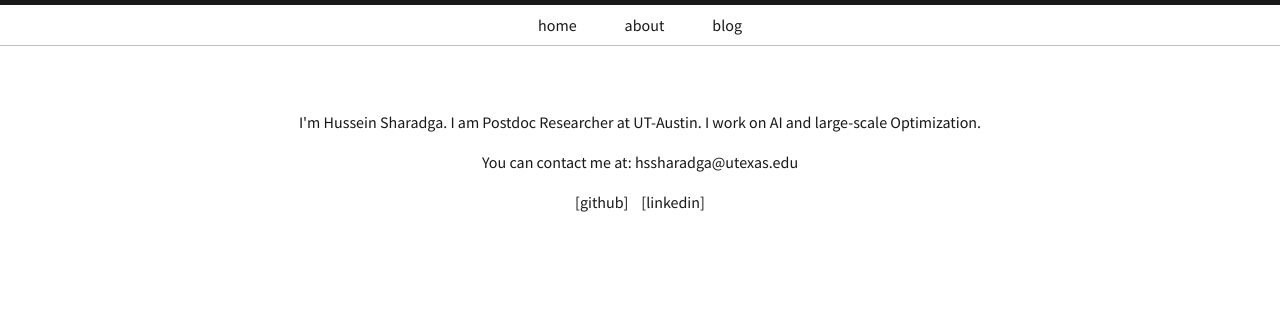
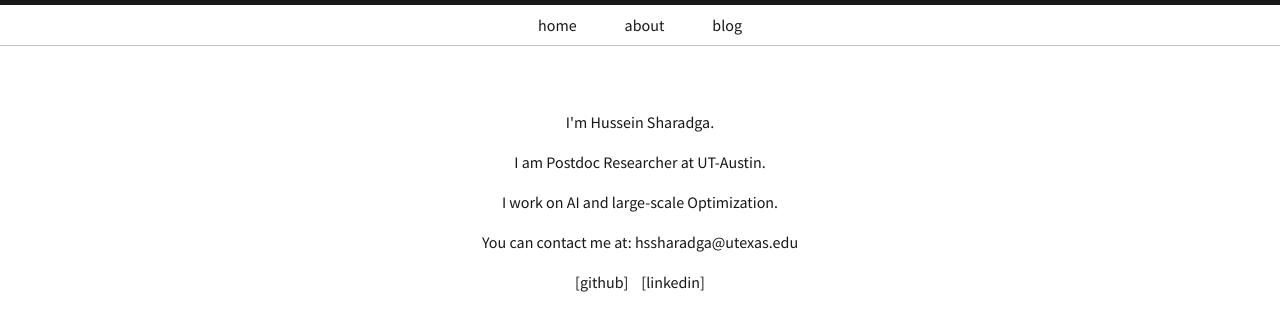
Before and after one commit to hssharadga/hssharadga.github.io, a Jekyll site: the page built from index.html, in a window 1280 px wide. Shown: the top 331 px of the page. Built offline with Jekyll 4.4.1, drawn with Linux system fonts in a browser that asks for light colours.

Commit message:
Update index.html

```diff
--- a/index.html
+++ b/index.html
@@ -16,11 +16,18 @@ title: Home
 
   <div class="text-center">
     <p>
-      I'm Hussein Sharadga. I am Postdoc Researcher at UT-Austin.
+      I'm Hussein Sharadga.
 <!--       <a href="https://brpy.github.io/about">@brpy</a> online.
        -->
+
+   </p>
+	    I am Postdoc Researcher at UT-Austin.
+
+    <p>
+
+
+    </p>
 	    I work on AI and large-scale Optimization.
-    </p>
 
     <p>
 <!--       If you wish to hire me, email me at :
```
